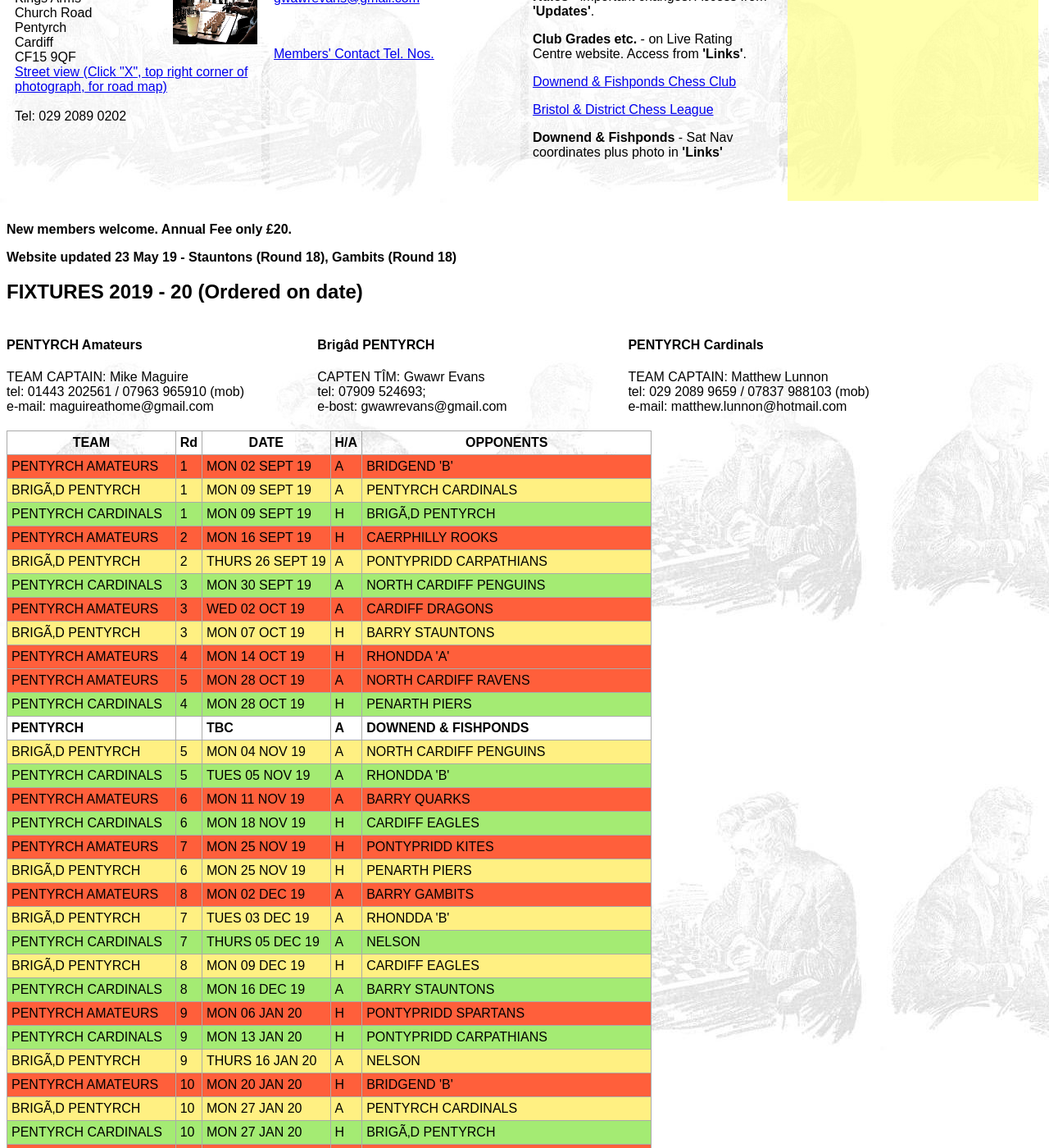
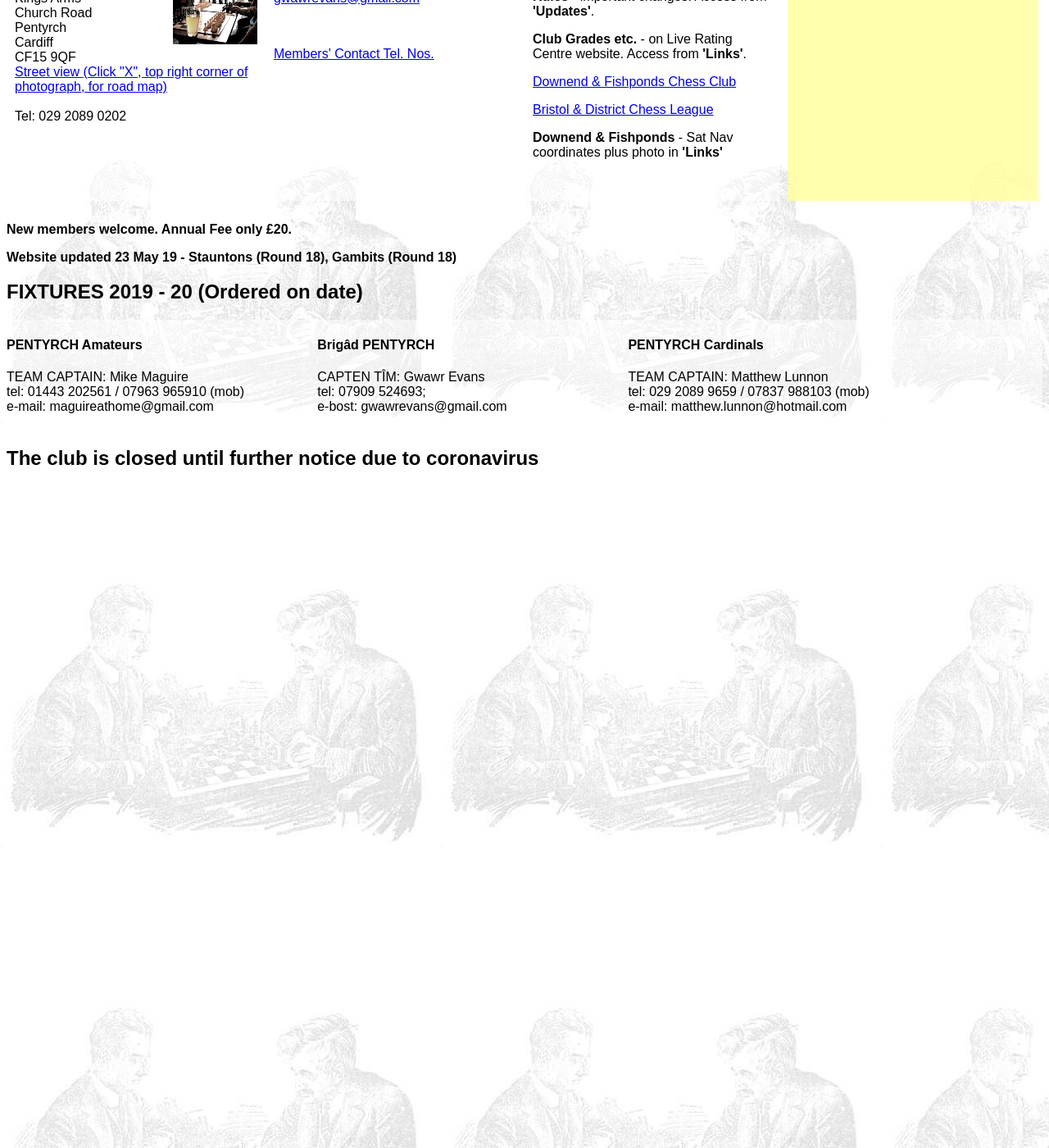
Before and after one commit to PentyrchChess/PentyrchChess.github.io, a Jekyll site: the page built from _pages/index.html, in a window 1280 px wide and 1400 px high, scrolled down 270 px. Shown: the whole window at 82% size. Built offline with Jekyll 4.4.1, drawn with Linux system fonts in a browser that asks for light colours; some of the changed text lies outside the part shown.

Commit message:
Update index.html

```diff
--- a/_pages/index.html
+++ b/_pages/index.html
@@ -77,7 +77,11 @@
             e-mail: matthew.lunnon@hotmail.com
           </div>
     </div>
+    <h2>The club is closed until further notice due to coronavirus</h2>
+    {% comment %}
+    TODO: uncomment when club re-opens
     {% include fixtures-table.html %}
+    {% endcomment %}
 
 </div>
 
```
